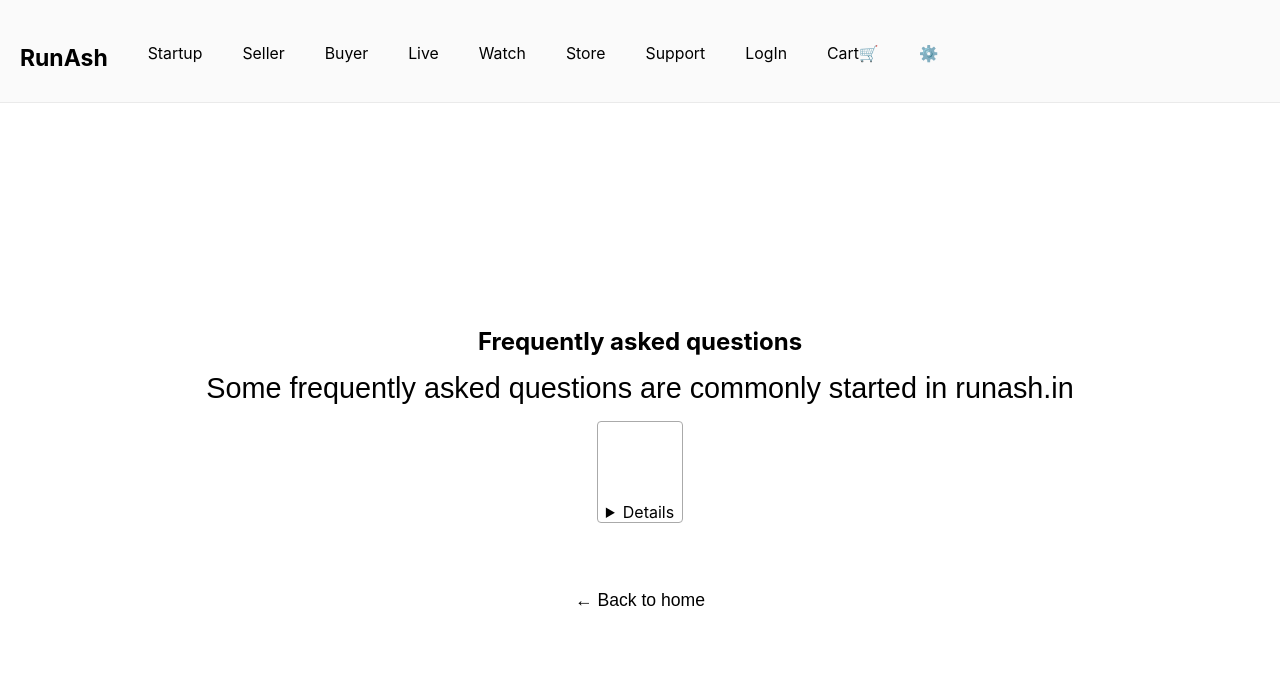
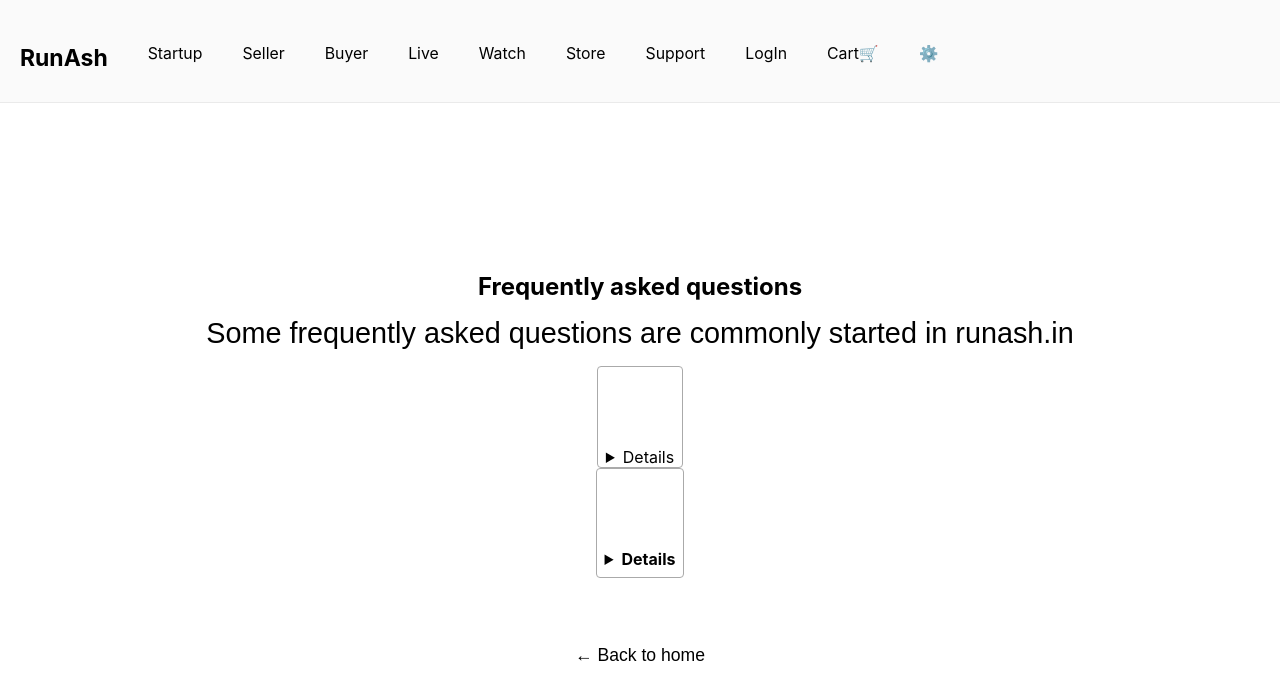
Before and after one commit to rammurmu/next, a Next.js app: page /faq in a window 1280 px wide. Shown: the top 700 px of the page. Built offline with nearby package versions, Linux system fonts and the light colour scheme.

Commit message:
Update faq.js

```diff
--- a/pages/faq.js
+++ b/pages/faq.js
@@ -16,6 +16,10 @@ export default function Faq() {
         <option>Shopping</option>
         </details>
 
+         <details>
+            <summary>Details</summary>
+            We make something people want
+         </details>
 
          <p className={styles.description}>
           <Link href="/">
```
